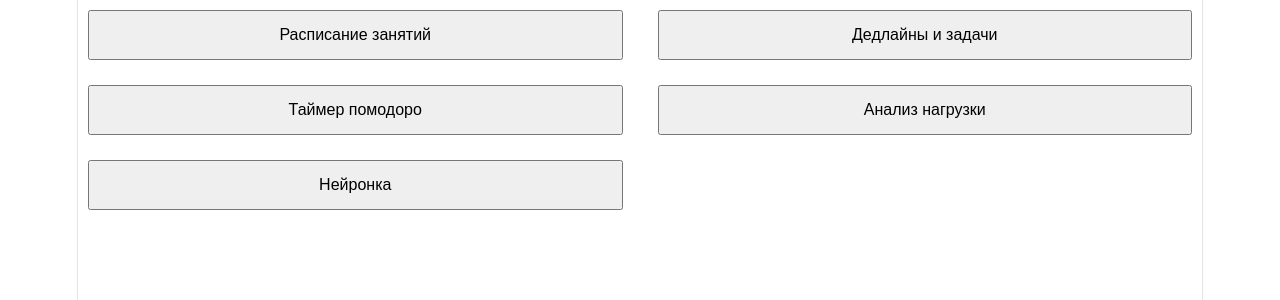
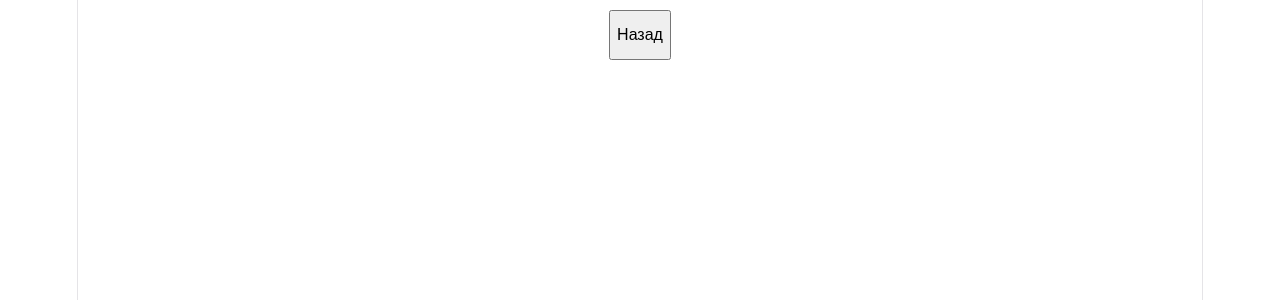
Before and after one commit to rutikus/StudyBotV2, a React (Vite) app in the folder AmirTop228/: page / in a window 1280 px wide. Both pictures are taken after a click on the button "Расписание занятий". Shown: the top 300 px of the page. Built offline with nearby package versions, Linux system fonts and the light colour scheme.

Commit message:
Сделал работу кнопок

```diff
--- a/AmirTop228/src/App.jsx
+++ b/AmirTop228/src/App.jsx
@@ -1,23 +1,49 @@
-import { useEffect } from 'react';
+import { useState, useEffect } from 'react';
 import './App.css';
 import MenuButtons from './menu/menu';
+import ScheduleMenu from './schedule/schedule';
+import TodoList from './todolist/todolist';
+import PomodoroMenu from './pomodoro/pomodoro';
+import StatsMenu from './stats/stats';
 
 function App() {
+  const [currentPage, setCurrentPage] = useState('menu');
+
   useEffect(() => {
     if (window.Telegram?.WebApp) {
       const tg = window.Telegram.WebApp;
-
       tg.ready();
       tg.expand();
-
-      console.log('✅ Telegram WebApp успешно подключён');
+      console.log('Telegram WebApp успешно подключён');
     } else {
-      console.warn('⚠️ Запусти приложение внутри Telegram');
+      console.warn('Запусти приложение внутри Telegram');
     }
   }, []);
 
+  const navigateTo = (page) => setCurrentPage(page);
+  const goBack = () => setCurrentPage('menu');
+
+  const renderPage = () => {
+    switch (currentPage) {
+      case 'menu':
+        return <MenuButtons onNavigate={navigateTo} />;
+      case 'schedule':
+        return <ScheduleMenu onBack={goBack} />;
+      case 'todolist':
+        return <TodoList onBack={goBack} />;
+      case 'pomodoro':
+        return <PomodoroMenu onBack={goBack} />;
+      case 'stats':
+        return <StatsMenu onBack={goBack} />;
+      default:
+        return <MenuButtons onNavigate={navigateTo} />;
+    }
+  };
+
   return (
-    <MenuButtons/>
+    <div>
+      {renderPage()}
+    </div>
   );
 }
 
--- a/AmirTop228/src/menu/menu.jsx
+++ b/AmirTop228/src/menu/menu.jsx
@@ -1,13 +1,15 @@
 import './menu.css';
-function MenuButtons() {
 
+function MenuButtons({ onNavigate }) {
   return (
     <div className="buttons-container">
-      <button className='button button1'>Расписание занятий</button>
-      <button className='button button2'>Дедлайны и задачи</button>
-      <button className='button button3'>Таймер помодоро</button>
-      <button className='button button4'>Анализ нагрузки</button>
-      <button className='button button5'>Нейронка</button>
+      <button className="button button1" onClick={() => onNavigate('schedule')}>
+        Расписание занятий
+      </button>
+      <button className="button button2" onClick={() => onNavigate('todolist')}>Дедлайны и задачи</button>
+      <button className="button button3" onClick={() => onNavigate('pomodoro')}>Таймер помодоро</button>
+      <button className="button button4" onClick={() => onNavigate('stats')}>Анализ нагрузки</button>
+      <button className="button button5">Нейронка</button>
     </div>
   );
 }
--- /dev/null
+++ b/AmirTop228/src/pomodoro/pomodoro.jsx
@@ -0,0 +1,14 @@
+import './pomodoro.css';
+
+function PomodoroMenu({ onBack }) {
+  return (
+    <div className="Pomodoro-container">
+      <button className="button Backbutton" onClick={() => onBack()}>
+        Назад
+      </button>
+      <a>its pomodoro</a>
+    </div>
+  );
+}
+
+export default PomodoroMenu;
--- a/AmirTop228/src/schedule/schedule.jsx
+++ b/AmirTop228/src/schedule/schedule.jsx
@@ -0,0 +1,13 @@
+import './schedule.css';
+
+function ScheduleMenu({ onBack }) {
+  return (
+    <div className="Schedule-container">
+      <button className="button Backbutton" onClick={() => onBack()}>
+        Назад
+      </button>
+    </div>
+  );
+}
+
+export default ScheduleMenu;
--- /dev/null
+++ b/AmirTop228/src/stats/stats.jsx
@@ -0,0 +1,14 @@
+import './stats.css';
+
+function StatsMenu({ onBack }) {
+  return (
+    <div className="Stats-container">
+      <button className="button Backbutton" onClick={() => onBack()}>
+        Назад
+      </button>
+      <a>its stats</a>
+    </div>
+  );
+}
+
+export default StatsMenu;
--- /dev/null
+++ b/AmirTop228/src/todolist/todolist.jsx
@@ -0,0 +1,14 @@
+import './todolist.css';
+
+function TodoList({ onBack }) {
+  return (
+    <div className="todolist-container">
+      <button className="button Backbutton" onClick={() => onBack()}>
+        Назад
+      </button>
+      <a>Hello</a>
+    </div>
+  );
+}
+
+export default TodoList;
```
Also changed, not shown: AmirTop228/src/pomodoro/pomodoro.css (added), AmirTop228/src/stats/stats.css (added), AmirTop228/src/todolist/todolist.css (added).
